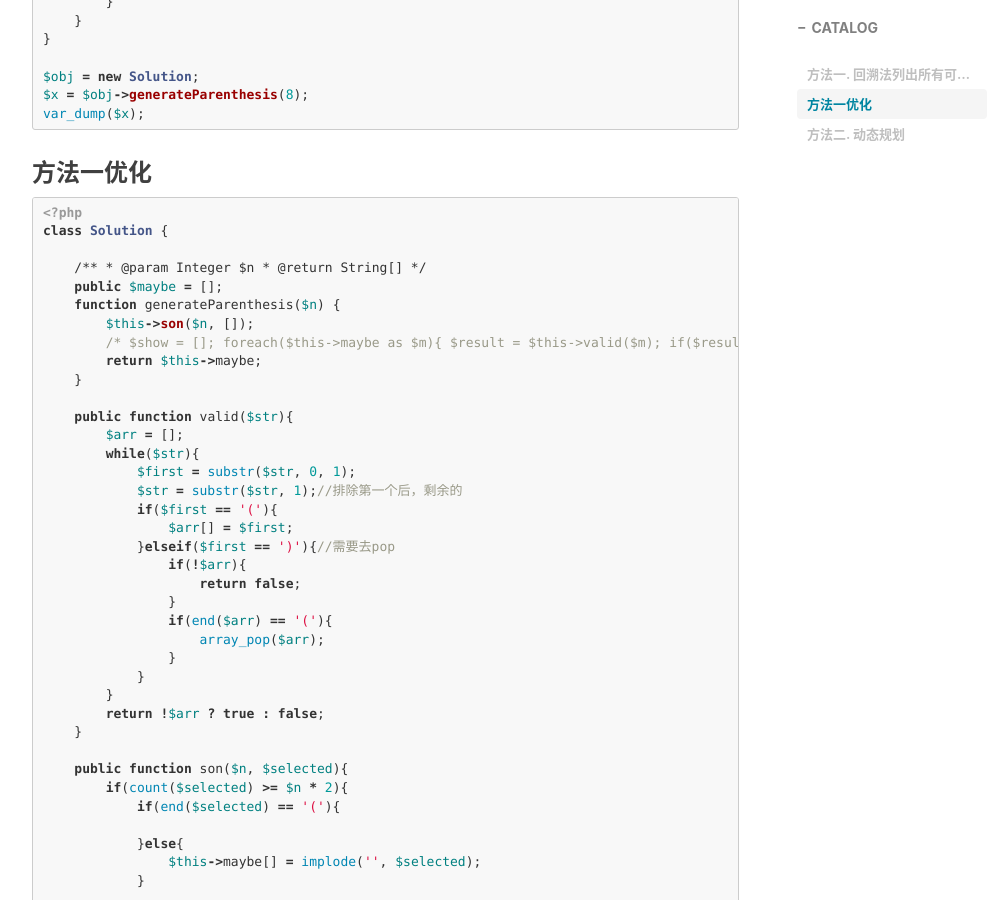
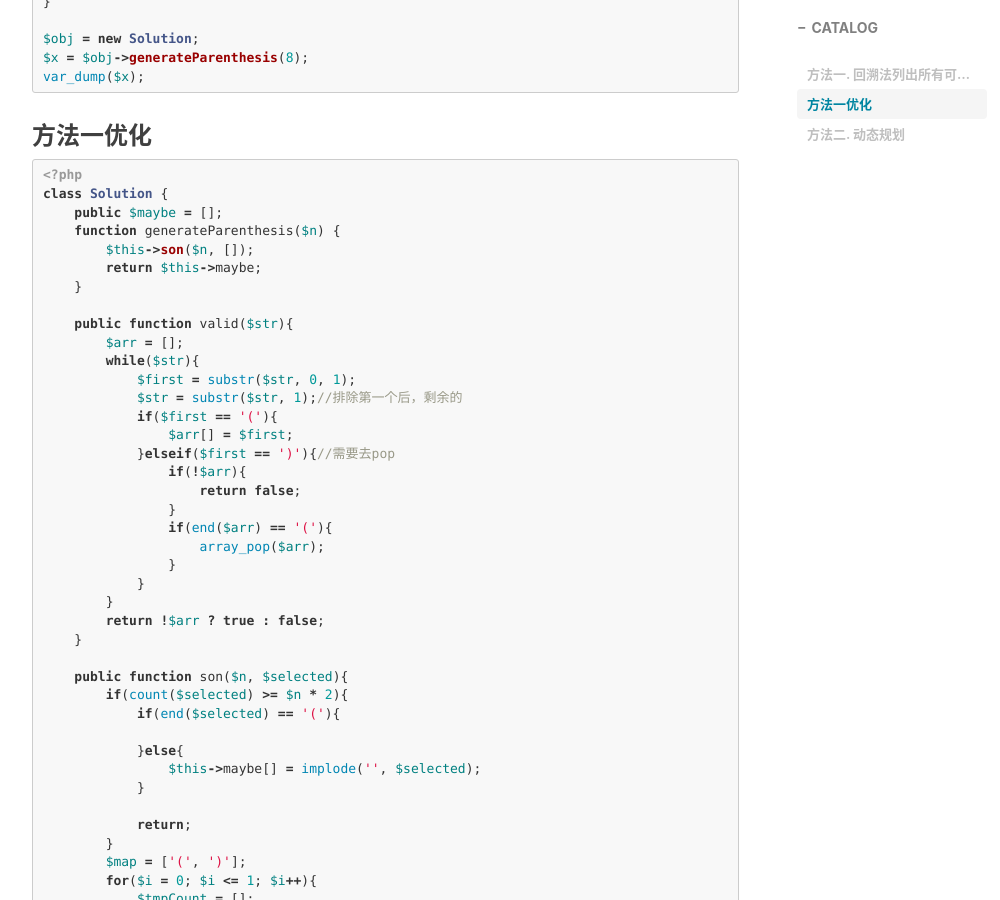
Before and after one commit to TearKnow/blog, a Jekyll site: the page built from _posts/2021-05-21-列出所有括号生成（Leetcode22 括号生成）.md, in a window 1280 px wide and 900 px high, scrolled down 1918 px. Shown: the whole window, without its empty margins (233-1233 px from the left). Built offline with Jekyll 4.4.1, drawn with Linux system fonts in a browser that asks for light colours; comment, search, counter and statistics services are not loaded; some of the changed text lies outside the part shown.

Commit message:
optimize

````diff
--- a/_posts/2021-05-21-列出所有括号生成（Leetcode22 括号生成）.md
+++ b/_posts/2021-05-21-列出所有括号生成（Leetcode22 括号生成）.md
@@ -12,11 +12,6 @@
 ```php
 <?php
 class Solution {
-
-    /**
-     * @param Integer $n
-     * @return String[]
-     */
     public $maybe = [];
     function generateParenthesis($n) {
         $this->son($n, []);
@@ -93,23 +88,9 @@
 ```php
 <?php
 class Solution {
-
-    /**
-     * @param Integer $n
-     * @return String[]
-     */
     public $maybe = [];
     function generateParenthesis($n) {
         $this->son($n, []);
-        /*
-        $show = [];
-        foreach($this->maybe as $m){
-            $result = $this->valid($m);
-            if($result){
-                $show[] = $m;
-            }
-        };
-        */
         return $this->maybe;
     }
 
````
